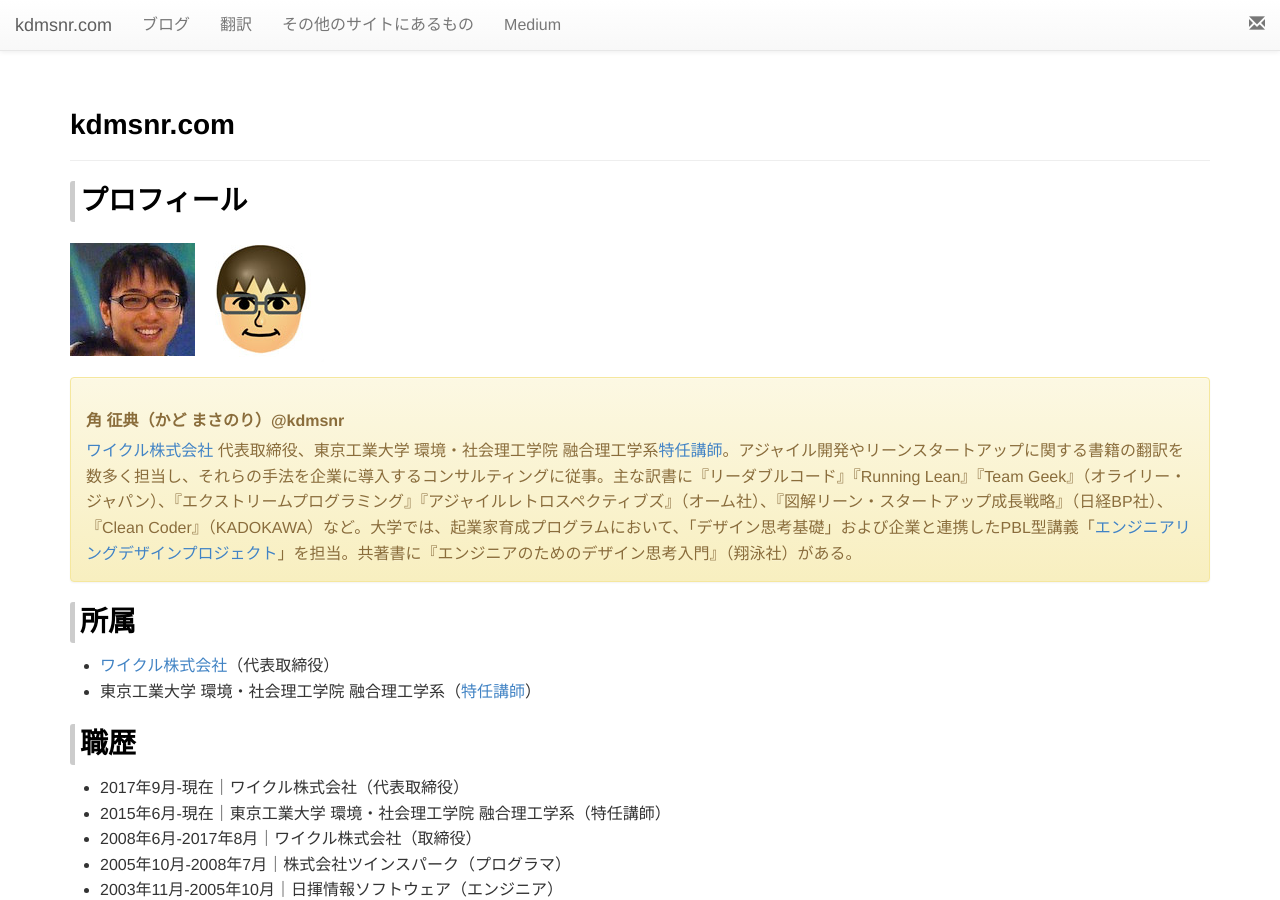
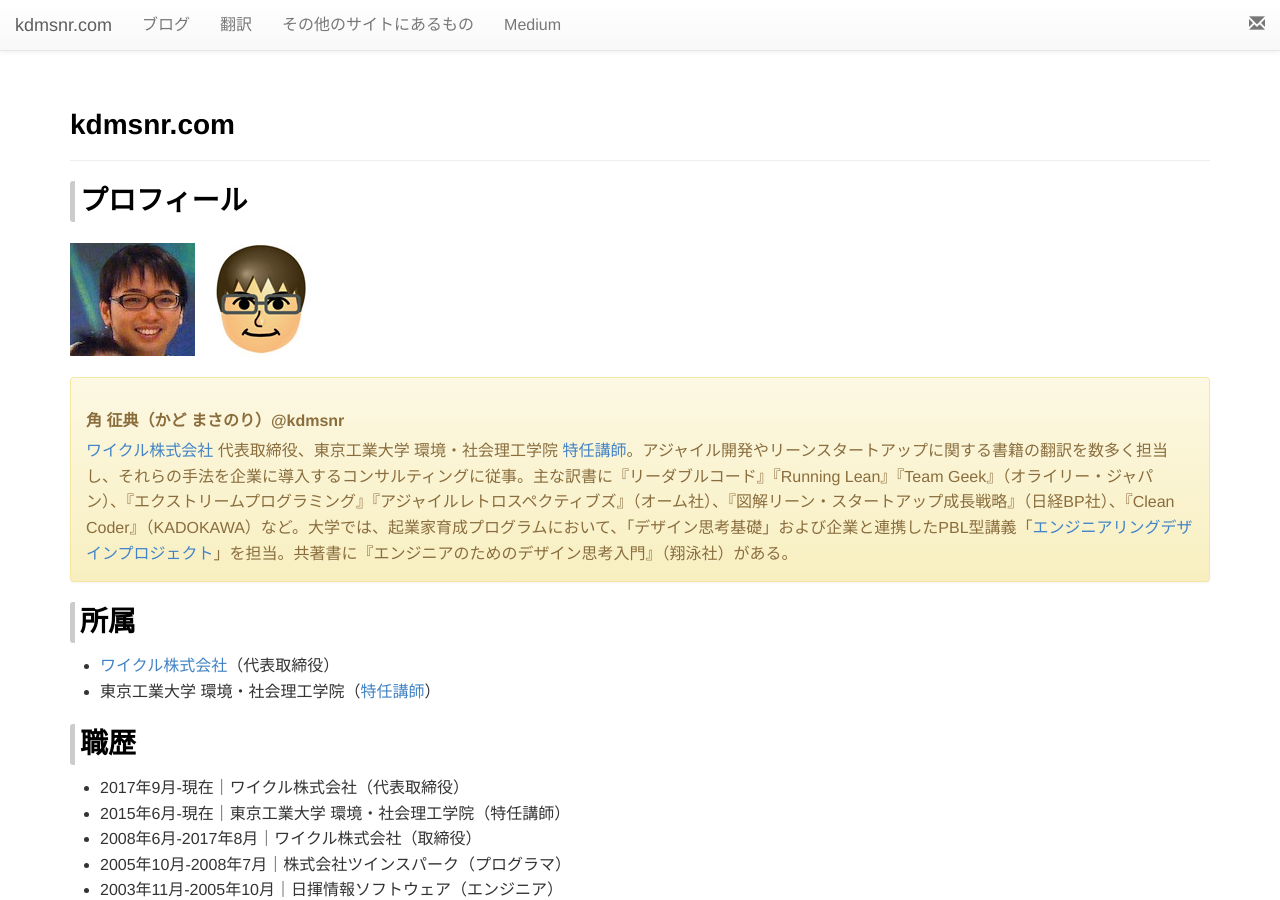
Before and after one commit to kdmsnr/kdmsnr.github.io, a Jekyll site: the page built from index.md, in a window 1280 px wide and 900 px high. Built offline with Jekyll 4.4.1, drawn with Linux system fonts in a browser that asks for light colours; nearby versions of some CDN libraries; library files that are not in the unit come from our copies; comment, search, counter and statistics services are not loaded.

Commit message:
Update profile

```diff
--- a/_includes/profile.html
+++ b/_includes/profile.html
@@ -2,6 +2,6 @@
 <img src="/images/kdmsnr-avator.jpg" />
 <div class="alert alert-warning">
   <p><b>角 征典（かど まさのり）@kdmsnr</b></p>
-  <p><a href="http://www.waicrew.com">ワイクル株式会社</a> 代表取締役、東京工業大学 環境・社会理工学院 融合理工学系<a href="http://t2r2.star.titech.ac.jp/cgi-bin/researcherinfo.cgi?q_researcher_content_number=CTT100692413">特任講師</a>。アジャイル開発やリーンスタートアップに関する書籍の翻訳を数多く担当し、それらの手法を企業に導入するコンサルティングに従事。主な訳書に『リーダブルコード』『Running Lean』『Team Geek』（オライリー・ジャパン）、『エクストリームプログラミング』『アジャイルレトロスペクティブズ』（オーム社）、『図解リーン・スタートアップ成長戦略』（日経BP社）、『Clean Coder』（KADOKAWA）など。大学では、起業家育成プログラムにおいて、「デザイン思考基礎」および企業と連携したPBL型講義「<a href="https://medium.com/titech-eng-and-design">エンジニアリングデザインプロジェクト</a>」を担当。共著書に『エンジニアのためのデザイン思考入門』（翔泳社）がある。
+  <p><a href="http://www.waicrew.com">ワイクル株式会社</a> 代表取締役、東京工業大学 環境・社会理工学院 <a href="http://t2r2.star.titech.ac.jp/cgi-bin/researcherinfo.cgi?q_researcher_content_number=CTT100692413">特任講師</a>。アジャイル開発やリーンスタートアップに関する書籍の翻訳を数多く担当し、それらの手法を企業に導入するコンサルティングに従事。主な訳書に『リーダブルコード』『Running Lean』『Team Geek』（オライリー・ジャパン）、『エクストリームプログラミング』『アジャイルレトロスペクティブズ』（オーム社）、『図解リーン・スタートアップ成長戦略』（日経BP社）、『Clean Coder』（KADOKAWA）など。大学では、起業家育成プログラムにおいて、「デザイン思考基礎」および企業と連携したPBL型講義「<a href="https://medium.com/titech-eng-and-design">エンジニアリングデザインプロジェクト</a>」を担当。共著書に『エンジニアのためのデザイン思考入門』（翔泳社）がある。
   </p>
 </div>
--- a/index.md
+++ b/index.md
@@ -10,12 +10,12 @@
 # 所属
 
 * <a href="http://www.waicrew.com">ワイクル株式会社</a>（代表取締役）
-* 東京工業大学 環境・社会理工学院 融合理工学系（<a href="http://t2r2.star.titech.ac.jp/cgi-bin/researcherinfo.cgi?q_researcher_content_number=CTT100692413">特任講師</a>）
+* 東京工業大学 環境・社会理工学院（<a href="http://t2r2.star.titech.ac.jp/cgi-bin/researcherinfo.cgi?q_researcher_content_number=CTT100692413">特任講師</a>）
 
 # 職歴
 
 * 2017年9月-現在｜ワイクル株式会社（代表取締役）
-* 2015年6月-現在｜東京工業大学 環境・社会理工学院 融合理工学系（特任講師）
+* 2015年6月-現在｜東京工業大学 環境・社会理工学院（特任講師）
 * 2008年6月-2017年8月｜ワイクル株式会社（取締役）
 * 2005年10月-2008年7月｜株式会社ツインスパーク（プログラマ）
 * 2003年11月-2005年10月｜日揮情報ソフトウェア（エンジニア）
```
